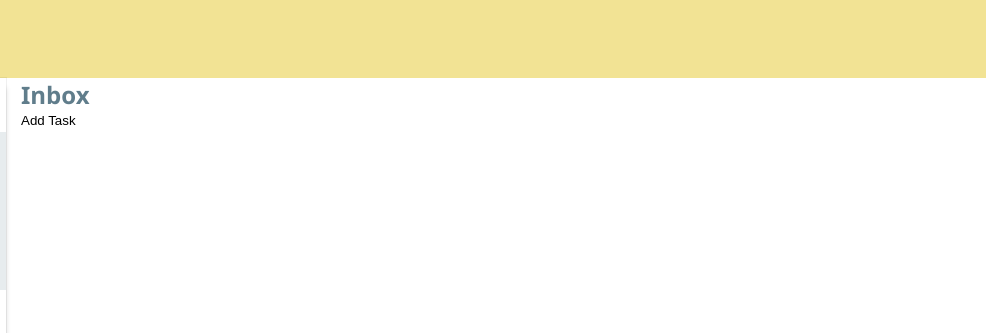
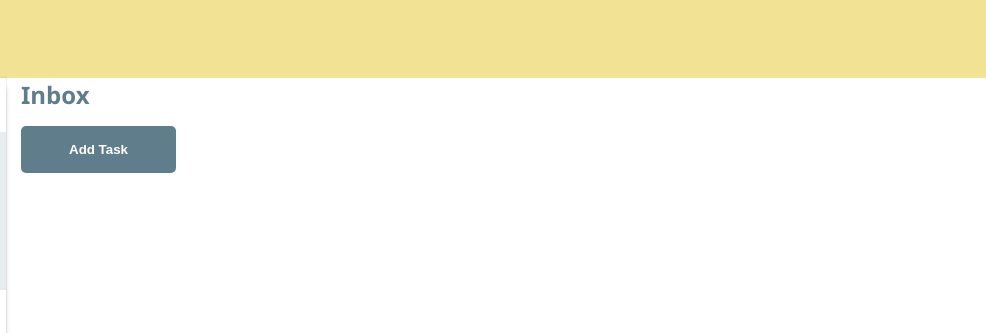
Before and after one commit to Rique2x/Todo-List, a website built with webpack: page dist/index.html in a window 1280 px wide. Shown: the top 333 px of the page, 294-1280 px from the left. Built offline with nearby package versions, Linux system fonts and the light colour scheme.

Commit message:
styled the add-task button (scss)

```diff
--- a/src/sass/main.scss
+++ b/src/sass/main.scss
@@ -19,3 +19,15 @@ main {
 	color: $Grey;
     font-family: $Segoe;
 }
+
+#add-task{
+    border: 1px solid black;
+	padding: 1rem 3rem;
+	background-color: $Grey;
+	color: white;
+	font-weight: bold;
+	border: none;
+	margin: 15px 0px 15px 0px;
+	border-radius: 5px;
+	max-width: 200px;
+}
```
Also changed, not shown: dist/styles/main.css, dist/styles/main.min.css, 2 other files.
